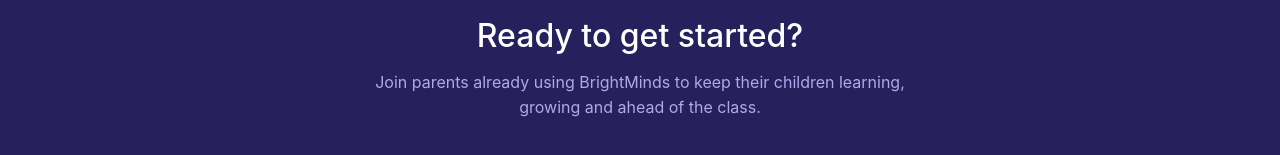
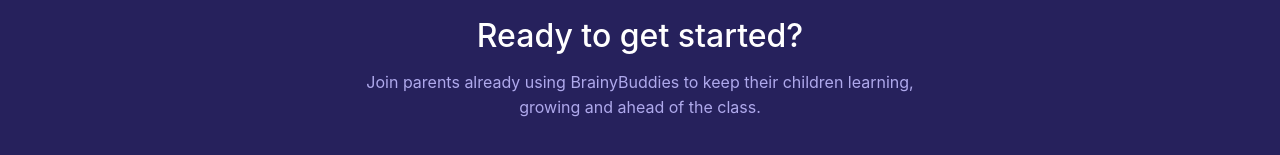
Before and after one commit to Haseeb-MA/Kids-Learning-App, a Next.js app: page / in a window 1280 px wide. Shown: the part 2071-2226 px from the top of the page. Built offline with nearby package versions, Linux system fonts and the light colour scheme.

Commit message:
feat: In the bottom of the page change "Join parents already using [spec-3a70f41a]

```diff
--- a/components/CallToAction.tsx
+++ b/components/CallToAction.tsx
@@ -27,7 +27,7 @@
           marginBottom: '36px',
           lineHeight: '1.6',
         }}>
-          Join parents already using BrightMinds to keep their children learning, growing and ahead of the class.
+          Join parents already using BrainyBuddies to keep their children learning, growing and ahead of the class.
         </p>
         <div style={{ display: 'flex', gap: '12px', justifyContent: 'center', flexWrap: 'wrap' }}>
           <button
```
